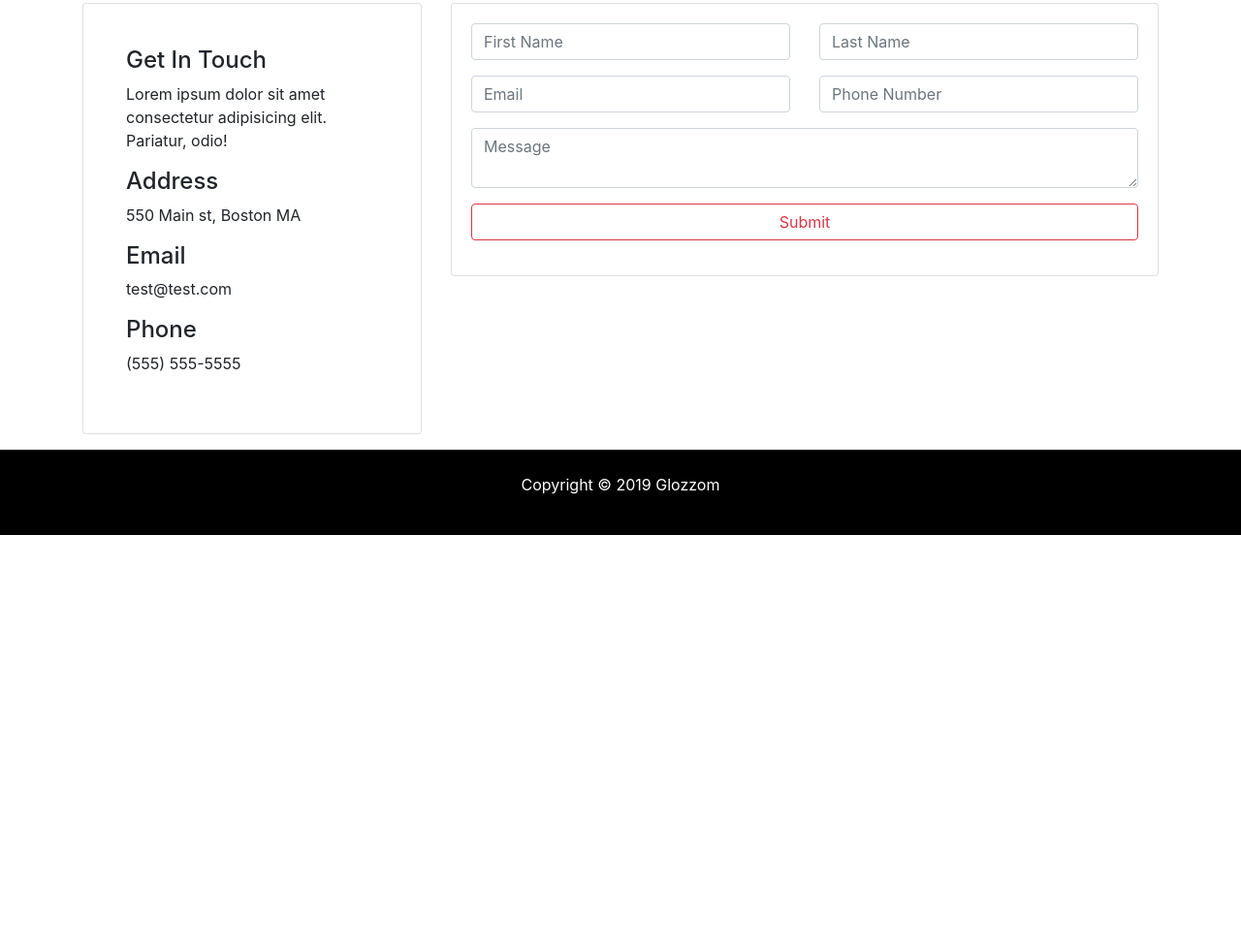
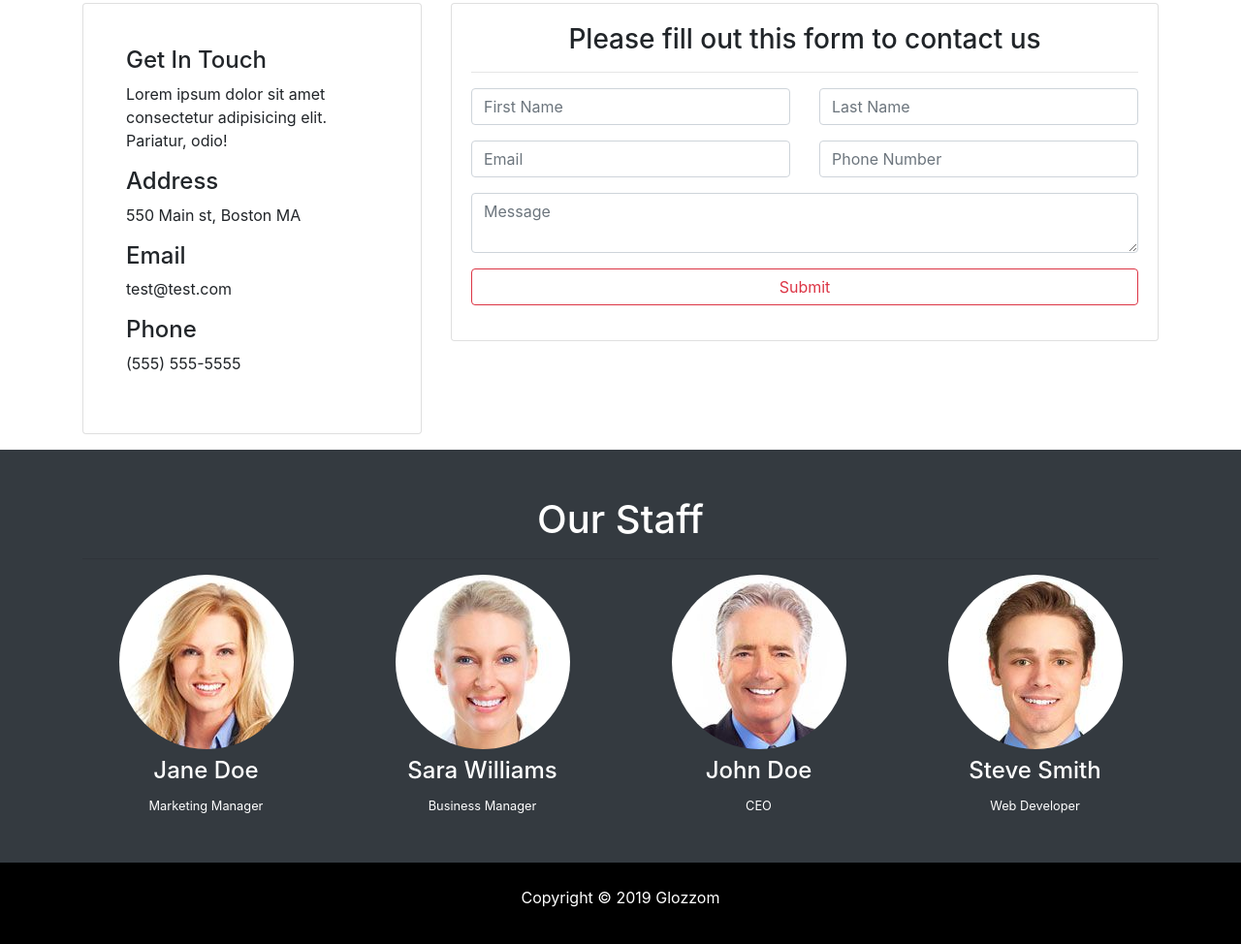
Before and after one commit to n3rdkid/Bootstrap4Practice, a website: page GlozzomMultiPageTheme/contact.html in a window 1280 px wide. Shown: the part 240-1214 px from the top of the page at 97% size. Before the commit the page ends 800 px from the top, so only its background shows below. Drawn offline with nearby package versions, Linux system fonts and the light colour scheme; files whose address does not match are found by name.

Commit message:
Create Staff Section

```diff
--- a/GlozzomMultiPageTheme/contact.html
+++ b/GlozzomMultiPageTheme/contact.html
@@ -76,7 +76,10 @@
         <div class="col-md-8">
           <div class="card">
             <div class="card-body">
-              <form>
+              <h3 class="text-center">Please fill out this form to contact us</h3>
+              <hr>
+
+
               <div class="row">
                 <div class="col-md-6">
                   <div class="form-group">
@@ -113,13 +116,43 @@
                 </div>
 
               </div>
-              </form>
+
             </div>
           </div>
         </div>
       </div>
     </div>
   </section>
+  <!-- STAFF SECTION -->
+  <section id="staff" class="py-5 text-center bg-dark text-white">
+    <div class="container">
+      <h1>Our Staff</h1>
+      <hr>
+      <div class="row">
+        <div class="col-md-3">
+          <img src="img/person1.jpg" alt="" class="img-fluid rounded-circle mb-2">
+          <h4>Jane Doe</h4>
+          <small>Marketing Manager</small>
+        </div>
+        <div class="col-md-3">
+          <img src="img/person2.jpg" alt="" class="img-fluid rounded-circle mb-2">
+          <h4>Sara Williams</h4>
+          <small>Business Manager</small>
+        </div>
+        <div class="col-md-3">
+          <img src="img/person3.jpg" alt="" class="img-fluid rounded-circle mb-2">
+          <h4>John Doe</h4>
+          <small>CEO</small>
+        </div>
+        <div class="col-md-3">
+          <img src="img/person4.jpg" alt="" class="img-fluid rounded-circle mb-2">
+          <h4>Steve Smith</h4>
+          <small>Web Developer</small>
+        </div>
+      </div>
+    </div>
+  </section>
+
   <!-- FOOTER -->
   <footer id="main-footer" class="text-center p-4">
     <div class="container">
```
Lines whose indentation alone changed are shown as unchanged.
